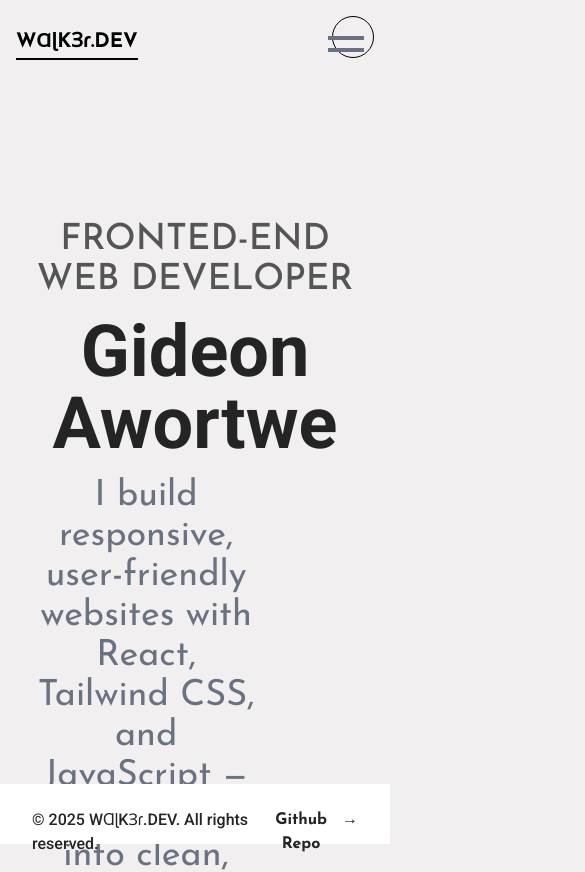
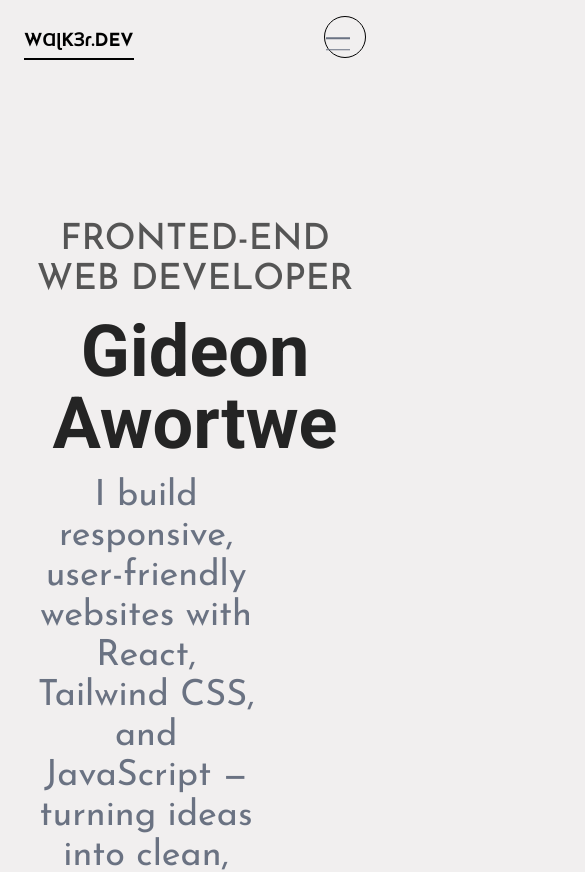
Before and after one commit to Walker-Gideon/walker.dev, a React (Vite) app: page / in a window 390 px wide. Shown: the top 872 px of the page, 585 px wide, since content can reach past the window. Built offline with nearby package versions, Linux system fonts and the light colour scheme; a web font is replaced by a local one.

Commit message:
Added some responsiveness to the header section

```diff
--- a/src/App.jsx
+++ b/src/App.jsx
@@ -16,14 +16,14 @@ function App() {
 
       <div className="relative">
         <Hero />
-        <About />
-        <Projects />
-        <Skills />
-        <Experience />
-        <Contact />
+        {/* <About /> */}
+        {/* <Projects /> */}
+        {/* <Skills /> */}
+        {/* <Experience /> */}
+        {/* <Contact /> */}
       </div>
 
-      <Footer />
+      {/* <Footer /> */}
     </div>
   );
 }
--- a/src/components/ButtonNav.jsx
+++ b/src/components/ButtonNav.jsx
@@ -2,7 +2,7 @@ import { motion } from "motion/react";
 
 export default function ButtonNav() {
   return (
-    <motion.button className="relative w-full flex flex-col items-center justify-center px-8 py-4 text-lg font-medium rounded-full border-2 border-black overflow-hidden cursor-pointer bg-black text-white">
+    <motion.button className="relative w-full small:w-full sm:w-full md:w-60 flex flex-col items-center justify-center px-8 py-4 text-lg font-medium rounded-full border-2 border-black overflow-hidden cursor-pointer bg-black text-white whitespace-nowrap">
       <motion.span>Get in touch</motion.span>
     </motion.button>
   );
--- a/src/components/Header.jsx
+++ b/src/components/Header.jsx
@@ -7,12 +7,12 @@ export default function Header() {
 
   return (
     <>
-      <div className="w-full h-25 sm:px-4 md:px-4 lg:px-4 xl:px-8 py-4 sticky top-0 z-50">
+      <div className="w-full h-25 sm:px-6 md:px-6 lg:px-8 xl:px-8 py-4 sticky top-0 z-50">
         <header className="flex items-center justify-between">
           <div className="border-b-2 border-black pb-0.5">
             <a
               href="#"
-              className="text-black text-xl uppercase font-bold cursor-pointer"
+              className="text-black sm:text-lg md:text-xl lg:text-xl text-lg uppercase font-bold cursor-pointer"
             >
               Wɑɭkɜɾ.dev
             </a>
@@ -33,7 +33,7 @@ export default function Header() {
               <div className="">
                 <motion.span
                   style={{ top: "40%", left: "50%", x: "-50%", y: "-50%" }}
-                  className={`absolute h-1 w-9 ${
+                  className={`absolute h-[1.5px] sm:w-6 md:w-7 lg:w-7 xl:w-7 ${
                     showMenu === true ? `bg-gray-500` : `bg-gray-500`
                   }`}
                   variants={{
@@ -49,7 +49,7 @@ export default function Header() {
                 />
                 <motion.span
                   style={{ top: "60%", left: "50%", x: "-50%", y: "-50%" }}
-                  className={`absolute h-1 w-9 ${
+                  className={`absolute h-[1.5px] sm:w-6 md:w-7 lg:w-7 xl:w-7 ${
                     showMenu === true ? `bg-gray-500` : `bg-gray-500`
                   }`}
                   variants={{
@@ -68,7 +68,7 @@ export default function Header() {
           </MotionConfig>
         </header>
 
-        <div className="absolute top-4 xl:right-8 lg:right-4 sm:right-4 md:right-4 h-[95vh] overflow-hidden">
+        <div className="absolute top-4 right-0 xl:right-8 lg:right-8 sm:right-6 md:right-6 overflow-hidden">
           <MenuNav showMenu={showMenu} />
         </div>
       </div>
--- a/src/components/MenuNav.jsx
+++ b/src/components/MenuNav.jsx
@@ -9,24 +9,24 @@ function MenuNav({ showMenu }) {
       x: "1",
     },
     expanded: {
-      width: "80vw",
-      height: "95vh",
+      width: "62vw",
+      height: "80vh",
       x: "0",
     },
   };
 
-  const perspective = {
-    initial: {
-      opacity: 0,
-    },
-    enter: {
-      opacity: 1,
-      transition: { delay: 0.5 },
-    },
-    exit: {
-      opacity: 0,
-    },
-  };
+  // const perspective = {
+  //   initial: {
+  //     opacity: 0,
+  //   },
+  //   enter: {
+  //     opacity: 1,
+  //     transition: { delay: 0.5 },
+  //   },
+  //   exit: {
+  //     opacity: 0,
+  //   },
+  // };
 
   const linkStyling = `relative after:content-[''] after:absolute after:left-0 after:-bottom-0.5 after:h-[1px]
     after:bg-[#0c2622] after:scale-x-0 after:transition-transform after:duration-300
@@ -43,19 +43,12 @@ function MenuNav({ showMenu }) {
         width: { duration: 0.4, ease: "easeOut", delay: 0.2 },
         height: { duration: 0.4, ease: "easeOut", delay: 0.2 },
       }}
-      className="h-full bg-[#f1efef] border border-black text-black rounded-4xl overflow-hidden"
+      className="bg-[#f1efef] border text-black rounded-4xl overflow-hidden"
     >
-      <AnimatePresence>
-        <motion.div
-          variants={perspective}
-          initial="initial"
-          animate="enter"
-          exit="exit"
-          className="relative w-50 h-full flex flex-col justify-between px-8 py-6 rounded-2xl"
-        >
+      <div className="relative w-full h-full flex flex-col justify-between px-8 py-6 rounded-2xl">
         <p className="mt-14 text-lg font-bold text-gray-400">Menu</p>
 
-          <div className="h-100 flex flex-col justify-between gap-6 text-4xl font-medium text-black">
+        <div className="w-50 h-85 small:h-60 sm:h-85 flex flex-col justify-between text-4xl small:text-2xl sm:text-4xl font-medium text-black">
           <a href="#" className={`${linkStyling} after:w-25`}>
             Home
           </a>
@@ -73,11 +66,10 @@ function MenuNav({ showMenu }) {
           </a>
         </div>
 
-          <div className="w-45">
+        <div>
           <ButtonNav />
         </div>
-        </motion.div>
-      </AnimatePresence>
+      </div>
     </motion.aside>
   );
 }
--- a/src/index.css
+++ b/src/index.css
@@ -5,6 +5,7 @@
 @theme {
   --font-sans: "Roboto", sans-serif;
 
+  --breakpoint-small: 300px;
   --breakpoint-sm: 350px;
   --breakpoint-md: 768px;
   --breakpoint-lg: 1024px;
```
Lines whose indentation alone changed are shown as unchanged.
